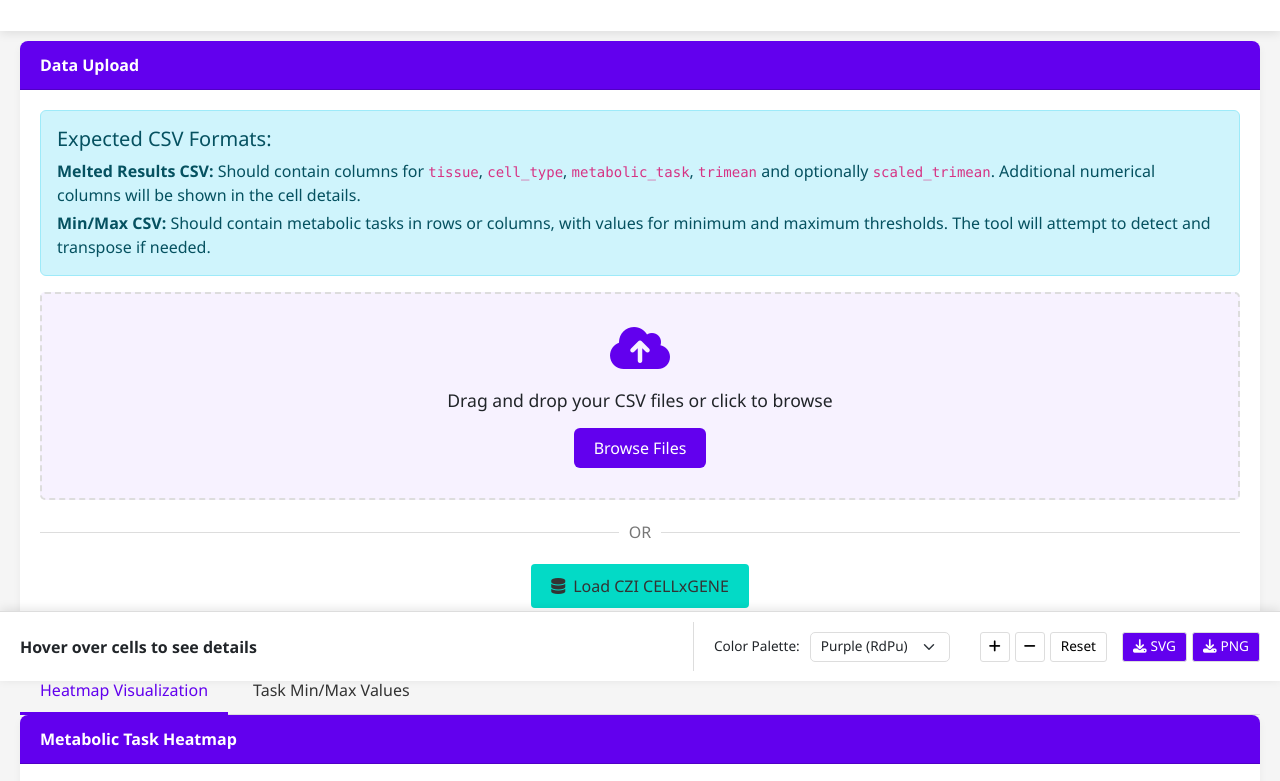
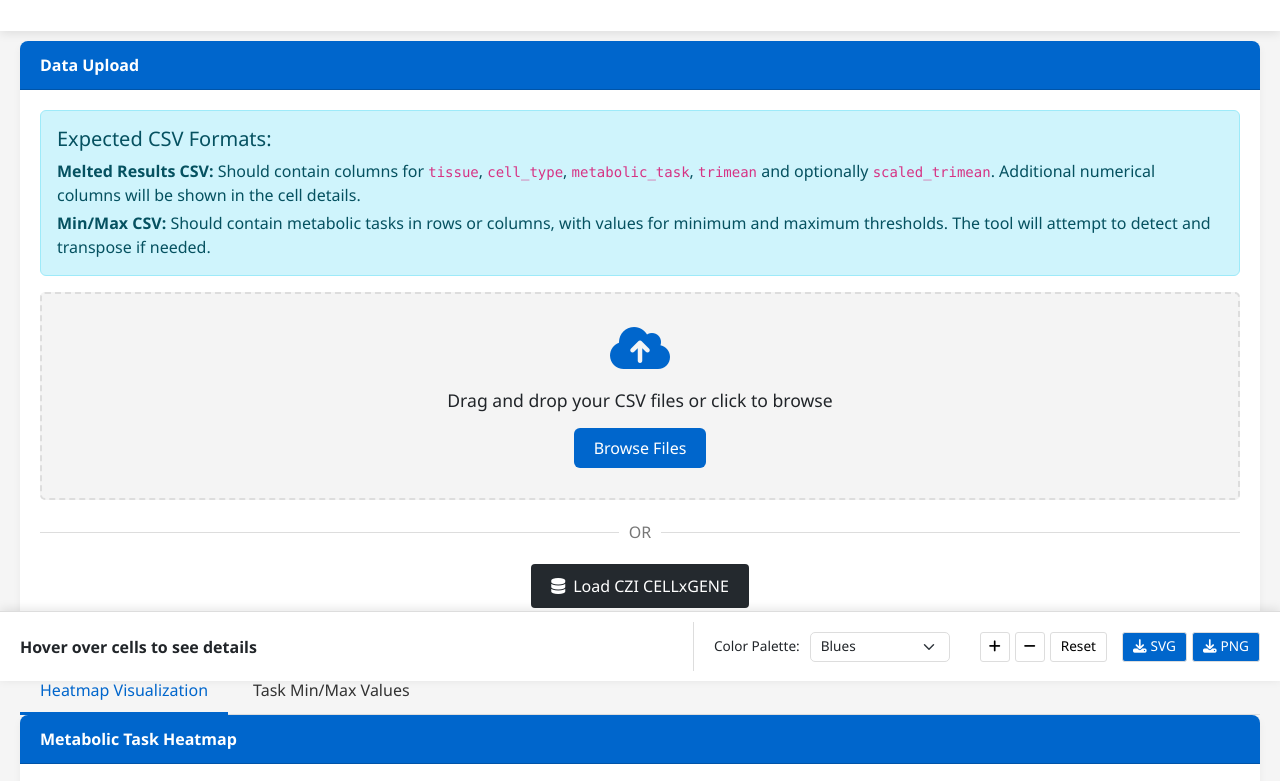
Before and after one commit to ventolab/sccellfie-website, a plain HTML site: page index.html in a window 1280 px wide. Shown: the part 119-900 px from the top of the page. Drawn offline with nearby package versions, Linux system fonts and the light colour scheme.

Commit message:
Colors update

```diff
--- a/index.html
+++ b/index.html
@@ -17,11 +17,11 @@
 
     <style>
         :root {
-            --primary-color: #6200ee;
-            --secondary-color: #03dac6;
+            --primary-color: #0066cc;
+            --secondary-color: #00aeef;
             --bg-color: #f5f5f5;
             --text-color: #333;
-            --hover-color: #bb86fc;
+            --hover-color: #3399ff;
             --border-color: #ddd;
         }
 
@@ -157,13 +157,13 @@
             padding: 30px;
             text-align: center;
             margin-bottom: 20px;
-            background-color: rgba(98, 0, 238, 0.05);
+            background-color: rgba(200, 200, 200, 0.2);
             transition: all 0.3s ease;
         }
 
         .upload-area:hover {
             border-color: var(--primary-color);
-            background-color: rgba(98, 0, 238, 0.1);
+            background-color: rgba(200, 200, 200, 0.4);
         }
 
         .upload-icon {
@@ -214,8 +214,8 @@
 
         /* Load sample data button */
         .load-sample-btn {
-            background-color: var(--secondary-color);
-            color: #333;
+            background-color: #24292e;
+            color: #fff;
             border: none;
             padding: 10px 20px;
             border-radius: 4px;
@@ -226,7 +226,7 @@
         }
 
         .load-sample-btn:hover {
-            background-color: #02c5ae;
+            background-color: #555;
             transform: translateY(-2px);
             box-shadow: 0 4px 8px rgba(0, 0, 0, 0.1);
         }
@@ -735,6 +735,9 @@
                                 <div class="color-palette-container">
                                     <label for="color-palette" class="color-palette-label">Color Palette:</label>
                                     <select id="color-palette" class="form-select color-palette-select">
+                                        <option value="interpolateBlues">
+                                            <span class="palette-preview palette-preview-blues"></span>Blues
+                                        </option>
                                         <option value="interpolateRdPu">
                                             <span class="palette-preview palette-preview-rdpu"></span>Purple (RdPu)
                                         </option>
@@ -749,9 +752,6 @@
                                         </option>
                                         <option value="interpolatePlasma">
                                             <span class="palette-preview palette-preview-plasma"></span>Plasma
-                                        </option>
-                                        <option value="interpolateBlues">
-                                            <span class="palette-preview palette-preview-blues"></span>Blues
                                         </option>
                                         <option value="interpolateGreens">
                                             <span class="palette-preview palette-preview-greens"></span>Greens
@@ -825,7 +825,7 @@
                 </div>
                 <div class="col-md-6">
                     <!-- REPLACE: Update with actual hosting/sponsor information -->
-                    <p>Hosted by <a href="https://www.sanger.ac.uk/">Wellcome Sanger Institute</a> | <a href="#">Terms and Conditions</a></p>
+                    <p>Hosted by <a href="https://www.sanger.ac.uk/">Wellcome Sanger Institute</a> | <a href="http://www.sanger.ac.uk/legal/">Terms and Conditions</a> | <a href="http://www.sanger.ac.uk/legal/cookiespolicy.html">Cookies Policy</a></p>
                 </div>
             </div>
         </div>
@@ -853,7 +853,7 @@
         let minMaxHeaders = []; // Store detected column headers
         let svgElement = null; // Store reference to the SVG element
         let heatmapGroup = null; // Store reference to the group that will be zoomed
-        let selectedColorPalette = "interpolateRdPu"; // Default color palette
+        let selectedColorPalette = "interpolateBlues"; // Default color palette
 
         // URLs for the CZI CELLxGENE data files
         const CZI_MELTED_DATA_URL = "https://raw.githubusercontent.com/ventolab/sccellfie-website/refs/heads/main/data/CELLxGENEMetabolicTasksMeltedResults.csv";
```
